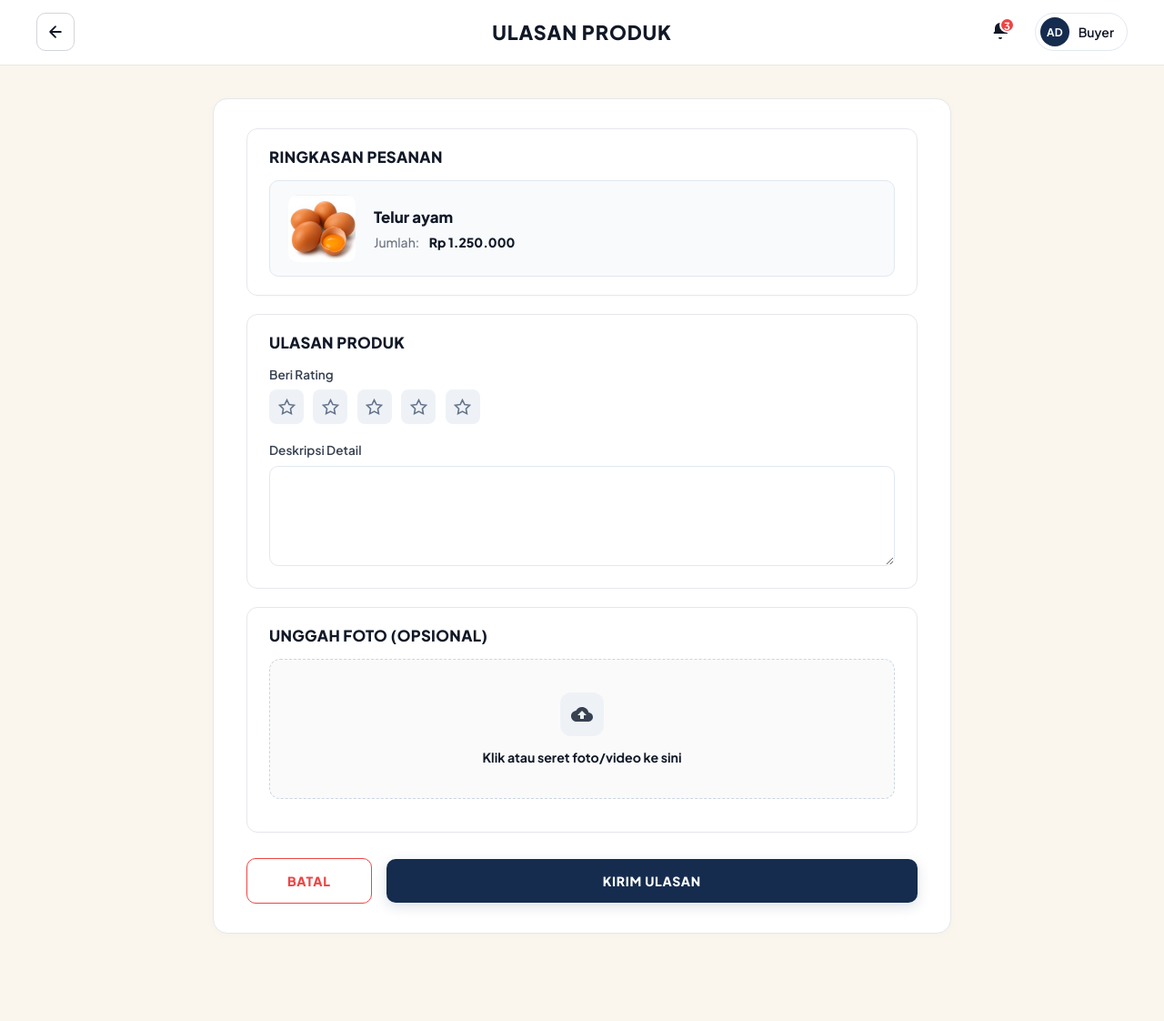
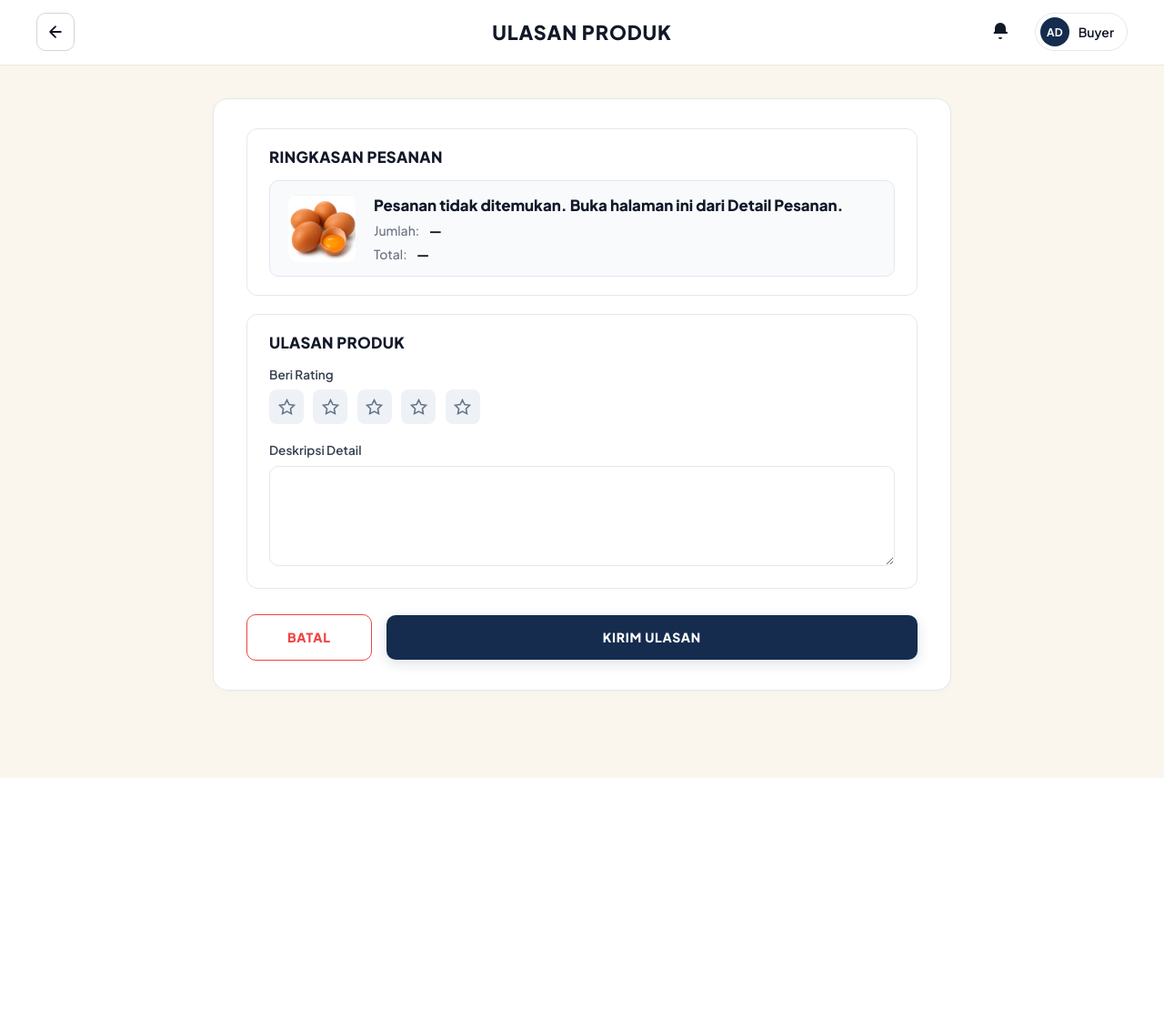
Before and after one commit to Vallens-jpg/B2B, a PHP site: page /pages/pembeli/ulasan.php in a window 1280 px wide. Shown: the whole page at 91% size. After the commit the page ends 855 px from the top, so only its background shows below. Run offline with PHP 8.4, Linux system fonts and the light colour scheme.

Commit message:
Ulasan asli via api/ulasan/simpan.php + tombol Beri Ulasan di order_detail (selesai)

```diff
--- a/src/pages/pembeli/ulasan.php
+++ b/src/pages/pembeli/ulasan.php
@@ -297,93 +297,6 @@
       box-shadow: 0 0 0 3px rgba(148, 163, 184, 0.15);
     }
 
-    /* Unggah Foto Dropzone */
-    .ulasan-dropzone {
-      border: 1.5px dashed #CBD5E1;
-      border-radius: 12px;
-      padding: 2.25rem 1.5rem;
-      display: flex;
-      flex-direction: column;
-      align-items: center;
-      justify-content: center;
-      gap: 0.85rem;
-      cursor: pointer;
-      background-color: #FAFAFA;
-      transition: border-color 0.2s ease, background-color 0.2s ease;
-    }
-
-    .ulasan-dropzone:hover {
-      border-color: #94A3B8;
-      background-color: #F8FAFC;
-    }
-
-    .ulasan-dropzone.dragover {
-      border-color: #152C4E;
-      background-color: #EEF2F6;
-    }
-
-    .ulasan-icon-box {
-      width: 48px;
-      height: 48px;
-      border-radius: 12px;
-      background-color: #EEF2F6;
-      display: flex;
-      align-items: center;
-      justify-content: center;
-    }
-
-    .ulasan-icon-box svg {
-      width: 24px;
-      height: 24px;
-      fill: #374151;
-    }
-
-    .ulasan-dropzone-text {
-      font-size: 0.885rem;
-      font-weight: 700;
-      color: #111827;
-      text-align: center;
-    }
-
-    .ulasan-preview-grid {
-      display: flex;
-      flex-wrap: wrap;
-      gap: 0.75rem;
-      margin-top: 1rem;
-    }
-
-    .ulasan-preview-item {
-      position: relative;
-      width: 76px;
-      height: 76px;
-      border-radius: 8px;
-      overflow: hidden;
-      border: 1px solid #E5E7EB;
-    }
-
-    .ulasan-preview-img {
-      width: 100%;
-      height: 100%;
-      object-fit: cover;
-    }
-
-    .ulasan-preview-remove {
-      position: absolute;
-      top: 3px;
-      right: 3px;
-      width: 18px;
-      height: 18px;
-      background-color: rgba(0, 0, 0, 0.65);
-      color: #ffffff;
-      border-radius: 50%;
-      display: flex;
-      align-items: center;
-      justify-content: center;
-      font-size: 11px;
-      cursor: pointer;
-      line-height: 1;
-    }
-
     /* Action Buttons */
     .ulasan-actions {
       display: flex;
@@ -476,12 +389,12 @@
     </a>
     <h1 class="ulasan-nav-title">ULASAN PRODUK</h1>
     <div class="ulasan-nav-actions">
-      <button type="button" class="ulasan-bell-btn" aria-label="Notifikasi">
+      <a href="../notifikasi.php" class="ulasan-bell-btn" aria-label="Notifikasi">
         <svg viewBox="0 0 24 24">
           <path d="M12 2a6 6 0 0 0-6 6v3.586l-.707.707A1 1 0 0 0 5 14h14a1 1 0 0 0 .707-1.707L18 11.586V8a6 6 0 0 0-6-6zM10 18a2 2 0 0 0 4 0h-4z"/>
         </svg>
-        <span class="ulasan-bell-badge">3</span>
-      </button>
+        <span class="ulasan-bell-badge" id="ulasanBellBadge" style="display:none">0</span>
+      </a>
       <div class="ulasan-user-pill">
         <div class="ulasan-user-avatar">AD</div>
         <span class="ulasan-user-name">Buyer</span>
@@ -497,12 +410,16 @@
       <div class="ulasan-subcard">
         <h2 class="ulasan-subcard-title">RINGKASAN PESANAN</h2>
         <div class="ulasan-product-box">
-          <img src="../../assets/img/prod_grade_a.png" alt="Telur ayam" class="ulasan-product-img" id="summaryImg">
+          <img src="../../assets/img/prod_grade_a.png" alt="Produk" class="ulasan-product-img" id="summaryImg">
           <div class="ulasan-product-info">
-            <h3 class="ulasan-product-name" id="summaryTitle">Telur ayam</h3>
+            <h3 class="ulasan-product-name" id="summaryTitle">Memuat…</h3>
             <div class="ulasan-product-meta">
               <span>Jumlah:</span>
-              <strong id="summaryAmount">Rp 1.250.000</strong>
+              <strong id="summaryQty">—</strong>
+            </div>
+            <div class="ulasan-product-meta">
+              <span>Total:</span>
+              <strong id="summaryAmount">—</strong>
             </div>
           </div>
         </div>
@@ -549,34 +466,6 @@
         ></textarea>
       </div>
 
-      <!-- 3. UNGGAH FOTO (OPSIONAL) -->
-      <div class="ulasan-subcard">
-        <h2 class="ulasan-subcard-title">UNGGAH FOTO (OPSIONAL)</h2>
-        <div
-          class="ulasan-dropzone"
-          id="dropzone"
-          onclick="document.getElementById('reviewFileInput').click()"
-        >
-          <div class="ulasan-icon-box">
-            <svg viewBox="0 0 24 24">
-              <path d="M19.35 10.04C18.67 6.59 15.64 4 12 4 9.11 4 6.6 5.64 5.35 8.04 2.34 8.36 0 10.91 0 14c0 3.31 2.69 6 6 6h13c2.76 0 5-2.24 5-5 0-2.64-2.05-4.78-4.65-4.96zM14 13v4h-4v-4H7l5-5 5 5h-3z"/>
-            </svg>
-          </div>
-          <div class="ulasan-dropzone-text">Klik atau seret foto/video ke sini</div>
-        </div>
-
-        <input
-          type="file"
-          id="reviewFileInput"
-          accept="image/*,video/*"
-          multiple
-          style="display: none;"
-          onchange="handleReviewFiles(this.files)"
-        >
-
-        <div class="ulasan-preview-grid" id="previewGrid"></div>
-      </div>
-
       <!-- 4. ACTION BUTTONS -->
       <div class="ulasan-actions">
         <a id="cancelBtn" href="order_list.php" class="btn-ulasan-batal">BATAL</a>
@@ -591,13 +480,31 @@
   <!-- Floating Navigation for Prototype Walkthrough -->
 
   <script>
-    // URL params handling
+    // Ringkasan asli dari API (?order_id=)
     const urlParams = new URLSearchParams(window.location.search);
-    const productParam = urlParams.get('product') || 'Telur ayam';
-    const subtotalParam = urlParams.get('subtotal') || 'Rp 1.250.000';
-
-    document.getElementById('summaryTitle').innerText = productParam;
-    document.getElementById('summaryAmount').innerText = subtotalParam;
+    const orderId = parseInt(urlParams.get('order_id') || urlParams.get('id') || '0', 10);
+    function rupiah(n) { return 'Rp ' + Number(n || 0).toLocaleString('id-ID'); }
+    if (!orderId) {
+      document.getElementById('summaryTitle').innerText = 'Pesanan tidak ditemukan. Buka halaman ini dari Detail Pesanan.';
+    } else {
+      fetch('../../api/order/detail.php?id=' + orderId)
+        .then(function (r) { return r.json(); })
+        .then(function (res) {
+          if (!res || !res.ok || !res.data || !res.data.order) {
+            document.getElementById('summaryTitle').innerText = (res && res.message) || 'Pesanan tidak ditemukan.';
+            return;
+          }
+          var o = res.data.order;
+          document.getElementById('summaryTitle').innerText = o.nama_produk;
+          document.getElementById('summaryImg').alt = o.nama_produk;
+          document.getElementById('summaryAmount').innerText = rupiah(o.total_bayar);
+          var q = document.getElementById('summaryQty');
+          if (q) q.innerText = o.jumlah_kg + ' kg';
+        })
+        .catch(function () {
+          document.getElementById('summaryTitle').innerText = 'Gagal memuat pesanan.';
+        });
+    }
 
     // Preserve back destination
     const cancelBtn = document.getElementById('cancelBtn');
@@ -639,49 +546,45 @@
       });
     }
 
-    // Drag & Drop
-    const dropzone = document.getElementById('dropzone');
-    dropzone.addEventListener('dragover', (e) => {
-      e.preventDefault();
-      dropzone.classList.add('dragover');
-    });
-    dropzone.addEventListener('dragleave', () => {
-      dropzone.classList.remove('dragover');
-    });
-    dropzone.addEventListener('drop', (e) => {
-      e.preventDefault();
-      dropzone.classList.remove('dragover');
-      handleReviewFiles(e.dataTransfer.files);
-    });
-
-    function handleReviewFiles(files) {
-      const previewGrid = document.getElementById('previewGrid');
-      Array.from(files).forEach(file => {
-        if (file.type.startsWith('image/')) {
-          const reader = new FileReader();
-          reader.onload = (e) => {
-            const previewItem = document.createElement('div');
-            previewItem.className = 'ulasan-preview-item';
-            previewItem.innerHTML = `
-              <img src="${e.target.result}" alt="${file.name}" class="ulasan-preview-img">
-              <span class="ulasan-preview-remove" onclick="this.parentElement.remove()">&times;</span>
-            `;
-            previewGrid.appendChild(previewItem);
-          };
-          reader.readAsDataURL(file);
-        }
-      });
-    }
-
-    // Submit Review
+    // Submit Review (kirim asli ke API)
     function kirimUlasan() {
       if (currentRating === 0) {
         alert('Silakan pilih rating bintang terlebih dahulu.');
         return;
       }
-      alert('Terima kasih! Ulasan Anda berhasil dikirim.');
-      window.location.href = 'order_list.php';
+      if (!orderId) {
+        alert('Pesanan tidak ditemukan.');
+        return;
+      }
+      fetch('../../api/ulasan/simpan.php', {
+        method: 'POST',
+        headers: { 'Content-Type': 'application/json' },
+        body: JSON.stringify({ order_id: orderId, rating: currentRating, komentar: document.getElementById('reviewDetail').value.trim() })
+      })
+        .then(function (r) { return r.json(); })
+        .then(function (res) {
+          if (!res || !res.ok) {
+            alert((res && res.message) || 'Gagal mengirim ulasan.');
+            return;
+          }
+          alert('Terima kasih! Ulasan Anda berhasil dikirim.');
+          window.location.href = 'order_list.php';
+        })
+        .catch(function () { alert('Gagal mengirim ulasan. Periksa koneksi.'); });
     }
+    // Badge lonceng: jumlah notifikasi belum dibaca.
+    (function () {
+      var badge = document.getElementById('ulasanBellBadge');
+      fetch('../../api/notifikasi.php')
+        .then(function (r) { return r.json(); })
+        .then(function (res) {
+          if (!badge || !res || !res.ok || !res.data || !res.data.notifikasi) return;
+          var belum = 0;
+          res.data.notifikasi.forEach(function (n) { if (!n.dibaca) belum++; });
+          if (belum > 0) { badge.innerText = belum; badge.style.display = ''; }
+        })
+        .catch(function () {});
+    })();
   </script>
 </body>
 </html>
```
Also changed, not shown: src/pages/order_detail.php (+9 -0 lines).
